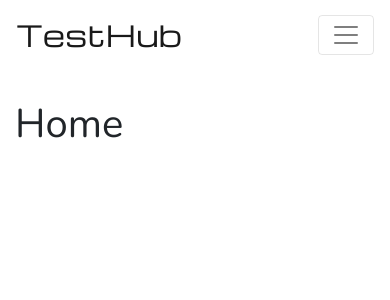
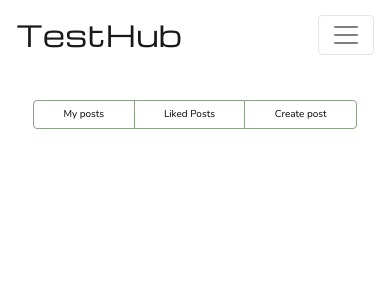
Before and after one commit to VilmaTuresson/test-hub-react-app, a React (Create React App) app: page / in a window 390 px wide. Shown: the top 300 px of the page. Built offline with nearby package versions, Linux system fonts and the light colour scheme; no server answers.

Commit message:
add nav for posts with style

```diff
--- a/src/App.js
+++ b/src/App.js
@@ -5,14 +5,16 @@ import { Route, Switch } from "react-router-dom";
 import "./api/axiosDefaults";
 import RegisterForm from "./pages/auth/RegisterForm";
 import LoginForm from "./pages/auth/LoginForm";
+import PostNav from "./components/PostNav";
 
 function App() {
   return (
     <div className={styles.App}>
       <NavBar />
       <Container className={styles.Main}>
+        <PostNav />
         <Switch>
-          <Route exact path="/" render={() => <h1>Home</h1>} />
+          <Route exact path="/" render={() => <></>} />
           <Route exact path="/profile" render={() => <h1>Profile</h1>} />
           <Route exact path="/login" render={() => <LoginForm />} />
           <Route exact path="/register" render={() => <RegisterForm />} />
--- /dev/null
+++ b/src/components/PostNav.js
@@ -0,0 +1,15 @@
+import React from "react";
+import { ButtonGroup, Button } from "react-bootstrap";
+import styles from "../styles/PostNav.module.css";
+
+const PostNav = () => {
+  return (
+    <ButtonGroup className={styles.BtnGroup}>
+      <Button className={styles.Btn}>My posts</Button>
+      <Button className={styles.Btn}>Liked Posts</Button>
+      <Button className={styles.Btn}>Create post</Button>
+    </ButtonGroup>
+  );
+};
+
+export default PostNav;
--- /dev/null
+++ b/src/styles/PostNav.module.css
@@ -0,0 +1,37 @@
+.BtnGroup {
+    width: 80%;
+    margin-left: 10%;
+}
+
+.Btn {
+    background-color: #fff;
+    color: black;
+    border: 1px solid #8ca088 !important;
+}
+
+.Btn:hover {
+    background-color: #e7f5d9;
+    color: black;
+    border: 1px solid #8ca088 !important;
+}
+
+@media only screen and (min-width: 320px) and (max-width: 480px) {
+    .BtnGroup {
+        width: 90%;
+        margin-left: 5%;
+    }
+
+    .Btn {
+        background-color: #fff;
+        color: black;
+        border: 1px solid #8ca088 !important;
+        font-size: x-small;
+    }
+}
+
+@media only screen and (min-width: 481px) and (max-width: 768px) {
+    .BtnGroup {
+        width: 90%;
+        margin-left: 5%;
+    }
+}
```
